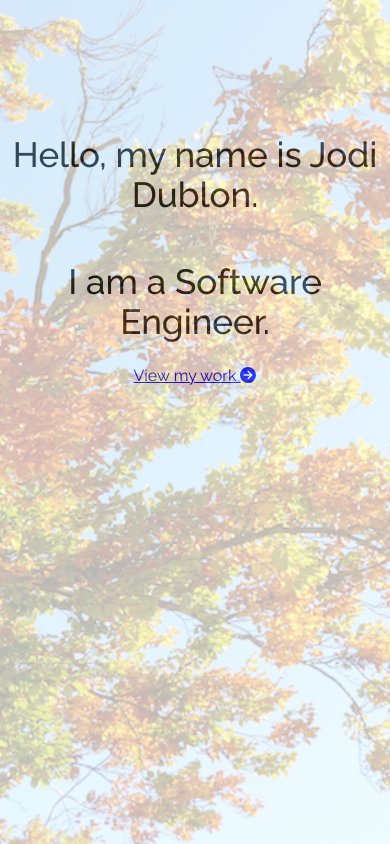
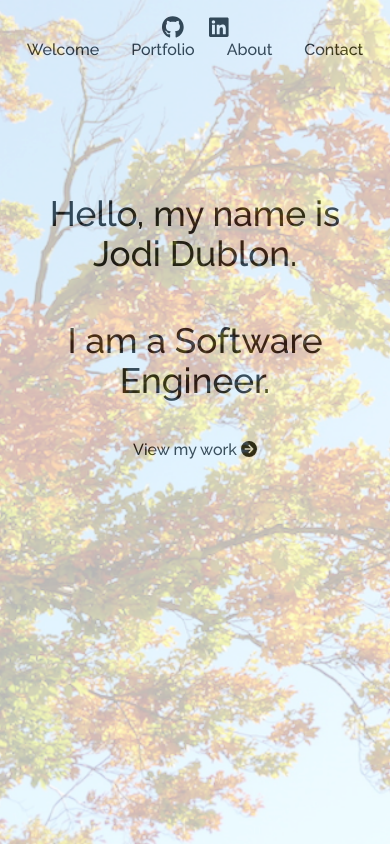
Before and after one commit to j-dublon/portfolio-nextjs, a Next.js app: page / in a window 390 px wide. Built offline with nearby package versions, Linux system fonts and the light colour scheme.

Commit message:
Add nav bar

```diff
--- a/package.json
+++ b/package.json
@@ -10,6 +10,7 @@
   },
   "dependencies": {
     "@fortawesome/fontawesome-svg-core": "^6.3.0",
+    "@fortawesome/free-brands-svg-icons": "^6.3.0",
     "@fortawesome/free-solid-svg-icons": "^6.3.0",
     "@fortawesome/react-fontawesome": "^0.2.0",
     "@next/font": "13.1.6",
--- /dev/null
+++ b/src/components/NavBar.jsx
@@ -0,0 +1,43 @@
+import Link from "next/link";
+import styles from "@/styles/navbar.module.css";
+import { FontAwesomeIcon } from "@fortawesome/react-fontawesome";
+import { faGithub, faLinkedin } from "@fortawesome/free-brands-svg-icons";
+
+export default function NavBar() {
+  return (
+    <div className={styles.navigation}>
+      <nav className={styles.leftNav}>
+        <a
+          href="https://User.com/j-dublon"
+          target="_blank"
+          rel="noopener noreferrer"
+          className={styles.leftNav__item}
+        >
+          <FontAwesomeIcon icon={faGithub} className={styles.icon} />
+        </a>
+        <a
+          href="https://www.linkedin.com/in/jdublon/"
+          target="_blank"
+          rel="noopener noreferrer"
+          className={styles.leftNav__item}
+        >
+          <FontAwesomeIcon icon={faLinkedin} className={styles.icon} />
+        </a>
+      </nav>
+      <nav className="rightNav">
+        <Link href={"/"} className={styles.rightNav__item}>
+          Welcome
+        </Link>
+        <Link href={"/portfolio"} className={styles.rightNav__item}>
+          Portfolio
+        </Link>
+        <Link href={"/info"} className={styles.rightNav__item}>
+          About
+        </Link>
+        <Link href={"/contact"} className={styles.rightNav__item}>
+          Contact
+        </Link>
+      </nav>
+    </div>
+  );
+}
--- a/src/pages/_app.tsx
+++ b/src/pages/_app.tsx
@@ -2,6 +2,7 @@ import type { AppProps } from "next/app";
 import "@/styles/globals.css";
 import Head from "next/head";
 import Image from "next/image";
+import NavBar from "@/components/NavBar";
 import { config } from "@fortawesome/fontawesome-svg-core";
 import "@fortawesome/fontawesome-svg-core/styles.css";
 config.autoAddCss = false;
@@ -18,6 +19,7 @@ export default function App({ Component, pageProps }: AppProps) {
         fill
         style={{ objectFit: "cover" }}
       />
+      <NavBar />
       <Component {...pageProps} />
     </>
   );
--- a/src/pages/index.tsx
+++ b/src/pages/index.tsx
@@ -9,7 +9,7 @@ export default function Home() {
       <main className={styles.home}>
         <h1 className={styles.home__title}>Hello, my name is Jodi Dublon.</h1>
         <h1 className={styles.home__title}>I am a Software Engineer.</h1>
-        <Link href={"/portfolio"} className={styles.welcome__link}>
+        <Link href={"/portfolio"} className={styles.home__link}>
           View my work <FontAwesomeIcon icon={faCircleArrowRight} />
         </Link>
       </main>
--- a/src/styles/Home.module.css
+++ b/src/styles/Home.module.css
@@ -18,3 +18,11 @@
   color: #161a1d;
   font-weight: 500;
 }
+
+@media only screen and (max-width: 850px) {
+  .home__title {
+    font-size: 2.2em;
+    margin-left: 0.5em;
+    margin-right: 0.5em;
+  }
+}
--- /dev/null
+++ b/src/styles/navbar.module.css
@@ -0,0 +1,54 @@
+.navigation {
+  display: flex;
+  justify-content: space-between;
+  align-items: center;
+  margin-top: 0.5em;
+}
+
+.rightNav {
+  display: flex;
+  flex-direction: row;
+  justify-content: flex-end;
+}
+
+.rightNav__item {
+  color: #161a1d;
+  text-decoration: none;
+  font-weight: 500;
+  padding: 1em;
+}
+
+.icon {
+  font-size: 1.8em;
+  padding-left: 0.9em;
+  color: #161a1d;
+}
+
+@media only screen and (max-width: 850px) {
+  .navigation {
+    display: flex;
+    flex-direction: column;
+    align-items: center;
+    margin-top: 0.5em;
+  }
+
+  .leftNav {
+    margin-top: 0.5em;
+    display: flex;
+  }
+
+  .leftNav__item {
+    margin-left: 0.8em;
+    margin-right: 0.8em;
+  }
+
+  .rightNav {
+    font-size: 0.9em;
+    justify-content: center;
+  }
+
+  .icon {
+    font-size: 1.4em;
+    padding-left: 0;
+  }
+}
```
Also changed, not shown: 1 other file (tests, documents, lock files or other folders).
